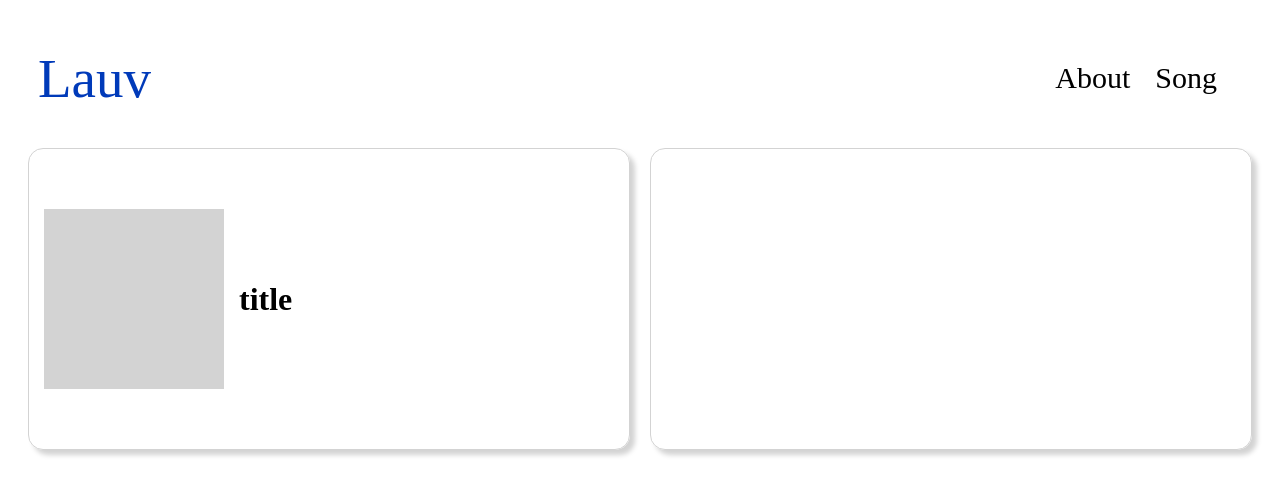
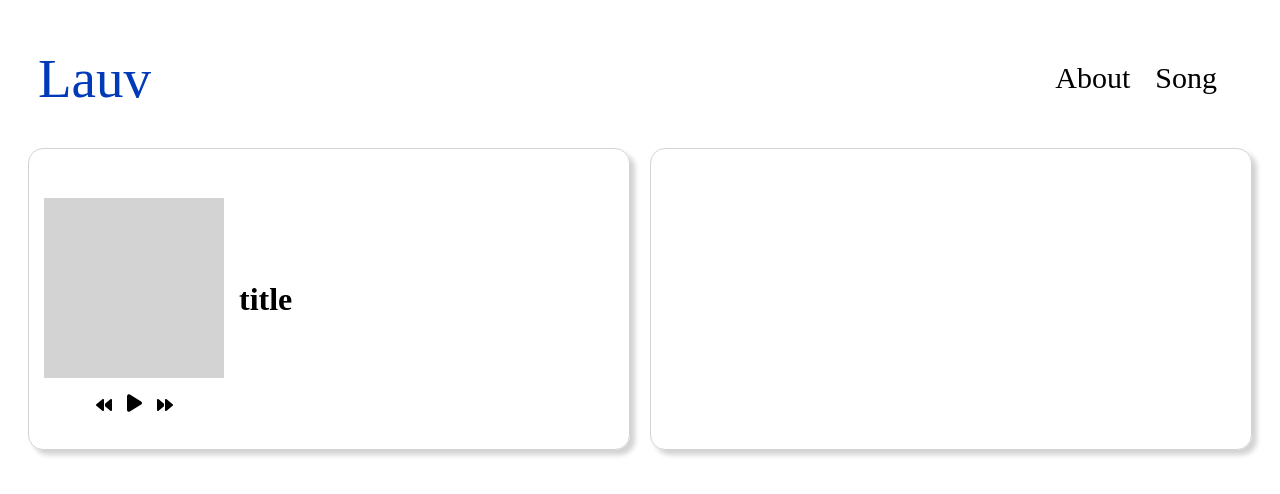
Before and after one commit to minse317/Lauv, a React (Vite) app: page /song in a window 1280 px wide. Shown: the top 494 px of the page. Built offline with nearby package versions, Linux system fonts and the light colour scheme; a web font is replaced by a local one.

Commit message:
add icon

```diff
--- a/src/page/song/Song.jsx
+++ b/src/page/song/Song.jsx
@@ -1,11 +1,19 @@
 import * as S from './Song.module';
+import {faPlay, faForward} from '@fortawesome/free-solid-svg-icons';
 
 export default function Song() {
   return (
     <div>
       <S.BoxContainer>
         <S.Box>
-          <S.Ig/>
+          <S.LeftContainer>
+            <S.Ig/>
+            <S.IconContainer>
+              <S.LeftIcon icon = {faForward} />
+              <S.CenterIcon icon={faPlay} />
+              <S.RightIcon icon = {faForward} />
+            </S.IconContainer>
+          </S.LeftContainer>
           <h1>title</h1>
         </S.Box>
         <S.Box/>
--- a/src/page/song/Song.module.jsx
+++ b/src/page/song/Song.module.jsx
@@ -1,6 +1,5 @@
 import styled from 'styled-components';
-// import { FontAwesomeIcon } from "@fortawesome/react-fontawesome";
-// import {faPlay, faForward} from '@fortawesome/free-solid-svg-icons';
+import { FontAwesomeIcon } from "@fortawesome/react-fontawesome";
 
 export const BoxContainer = styled.div`
   display: flex;
@@ -25,3 +24,25 @@
   height: 180px;
   margin: 15px;
 `
+export const LeftContainer = styled.div`
+  flex-direction: column;
+  display: flex;
+  justify-content : center;
+`
+
+export const IconContainer = styled.div`
+  margin: auto;
+`
+export const LeftIcon = styled(FontAwesomeIcon)`
+  transform: scaleX(-1);
+  margin-right: 15px;
+`
+
+export const CenterIcon = styled(FontAwesomeIcon)`
+  margin-right: 15px;
+  font-size: 20px;
+`
+
+export const RightIcon = styled(FontAwesomeIcon)`
+
+`
```
